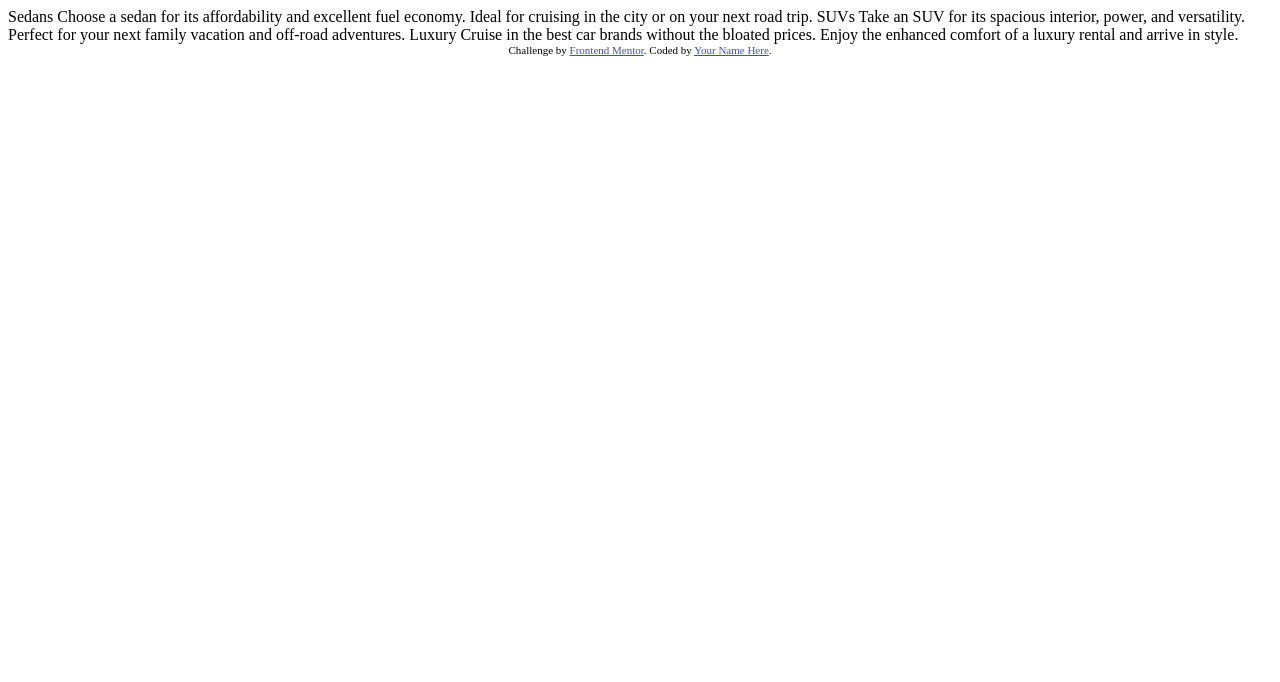
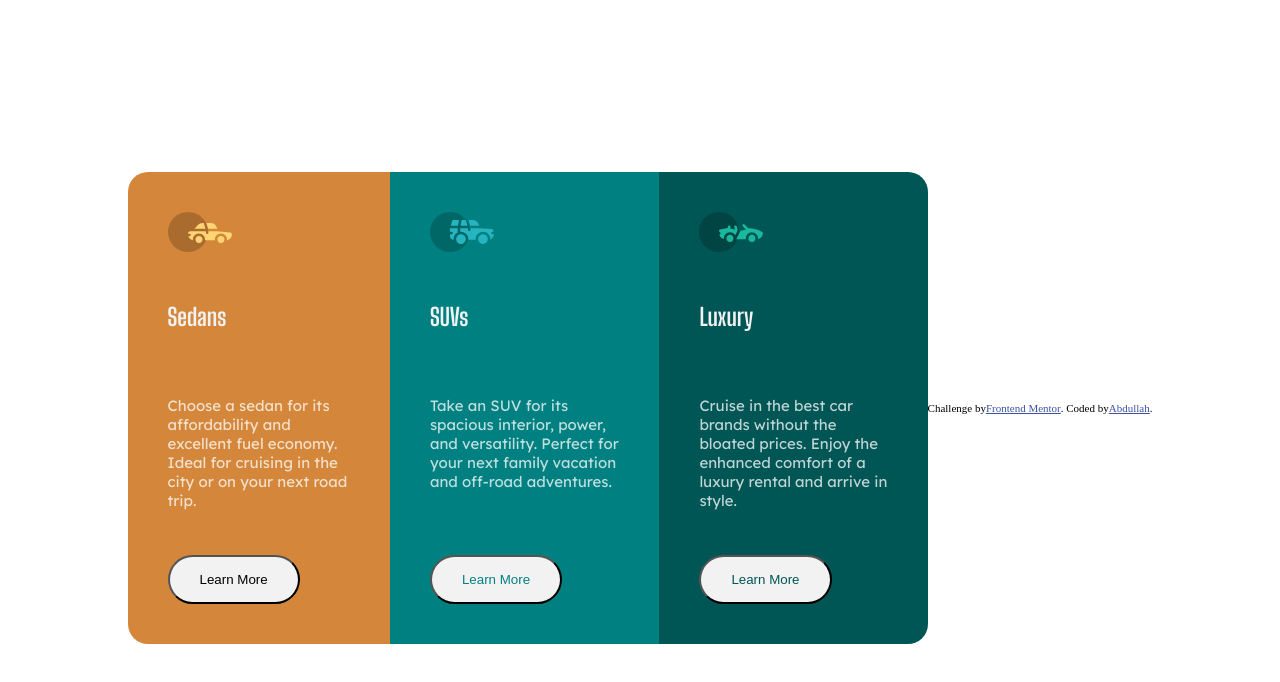
Before and after one commit to Dementor28/3-column-preview-card, a plain HTML site: page index.html in a window 1280 px wide. Drawn offline with Linux system fonts and the light colour scheme.

Commit message:
First Commit

```diff
--- a/index.html
+++ b/index.html
@@ -1,36 +1,72 @@
 <!DOCTYPE html>
 <html lang="en">
 <head>
+
+  <link rel="preconnect" href="https://fonts.googleapis.com">
+  <link rel="preconnect" href="https://fonts.gstatic.com" crossorigin>
+  <link href="https://fonts.googleapis.com/css2?family=Lexend+Deca&display=swap" rel="stylesheet">
+
+  <link rel="preconnect" href="https://fonts.googleapis.com">
+  <link rel="preconnect" href="https://fonts.gstatic.com" crossorigin>
+  <link href="https://fonts.googleapis.com/css2?family=Big+Shoulders+Display:wght@700&family=Lexend+Deca&display=swap" rel="stylesheet">
+
   <meta charset="UTF-8">
   <meta name="viewport" content="width=device-width, initial-scale=1.0"> <!-- displays site properly based on user's device -->
+  <link rel="stylesheet" href="style.css">
 
   <link rel="icon" type="image/png" sizes="32x32" href="./images/favicon-32x32.png">
 
-  <title>Frontend Mentor | 3-column preview card component</title>
+  <title>3-column preview card component</title>
 
-  <!-- Feel free to remove these styles or customise in your own stylesheet 👍 -->
-  <style>
-    .attribution { font-size: 11px; text-align: center; }
-    .attribution a { color: hsl(228, 45%, 44%); }
-  </style>
 </head>
 <body>
 
+  <div class="cards">
+
+    <div class="cardItem" style="background-color:#d4873a;">
+      <img src="./images/icon-sedans.svg" alt="Sedans Icon"/>
+      <h2>
         Sedans
+      </h2>
+      <p>
         Choose a sedan for its affordability and excellent fuel economy. Ideal for cruising in the city
         or on your next road trip.
+      </p>
 
+      <button class="first">Learn More</button>
+    </div>
+
+    <div class="cardItem" style="background-color: #008080;">
+      <img src="./images/icon-suvs.svg" alt="Sedans Icon"/>
+      <h2>
         SUVs
+      </h2>
+      <p>
         Take an SUV for its spacious interior, power, and versatility. Perfect for your next family vacation
         and off-road adventures.
+      </p>
 
+      <button style="color:#008080">Learn More</button>
+    </div>
+
+    <div class="cardItem" style="background-color: #005555;">
+      <img src="./images/icon-luxury.svg" alt="Sedans Icon"/>
+      <h2>
         Luxury
+      </h2>
+      <p>
         Cruise in the best car brands without the bloated prices. Enjoy the enhanced comfort of a luxury
         rental and arrive in style.
+      </p>
+
+      <button style="color:#005555">Learn More</button>
+    </div>
+
+  </div>
 
   <div class="attribution">
     Challenge by <a href="https://www.frontendmentor.io?ref=challenge" target="_blank">Frontend Mentor</a>.
-    Coded by <a href="#">Your Name Here</a>.
+    Coded by <a href="#">Abdullah</a>.
   </div>
 </body>
 </html>
--- /dev/null
+++ b/style.css
@@ -0,0 +1,70 @@
+
+/* Replace <uniquifier> with a unique and descriptive class name */
+.lexend-deca-custom {
+    font-family: "Lexend Deca", sans-serif;
+    font-optical-sizing: auto;
+    font-weight: 400;
+    font-style: normal;
+}
+
+
+.attribution { font-size: 11px; text-align: center; display: flex;}
+.attribution a { color: hsl(228, 45%, 44%); }
+
+body{
+    min-height: 100vh;
+    display:flex;
+    align-items: center;
+    justify-content: center;
+}
+
+.cards{
+    border: 2px solid hsl(255, 255, 255);
+    /* height: 400px; */
+    width: 800px;
+    display: flex;
+    border-radius: 20px;
+    overflow: hidden;
+}
+
+.cardItem{
+    padding:40px;
+    display: flex;
+    flex-direction: column;
+    align-items: flex-start;
+    gap: 30px;
+}
+
+.cardItem h2{
+    color: hsl(0, 0%, 95%);
+    font-family: "Big Shoulders Display", sans-serif;
+}
+
+.cardItem p{
+    color: hsla(0, 0%, 100%, 0.75);
+    font-family: "Lexend Deca", sans-serif;
+    font-size: 15px;
+    flex-grow: 1;
+}
+
+.first button{
+    color: #d4873a;
+}
+.cardItem button{
+    background-color: hsl(0, 0%, 95%);
+    padding: 15px 30px;
+    outline: none;
+    border-radius: 25px;
+    transition: 0.3s;
+}
+
+.cardItem button:hover{
+    background-color: transparent;
+    border: 2px solid hsl(0, 0%, 95%);
+    color: hsl(0, 0%, 95%);
+}
+
+/* Responsive Layout for the coloumns */
+@media screen and (max-width: 600px){
+    .cardItem{ width:100%}
+}
```
Lines whose indentation alone changed are shown as unchanged.
